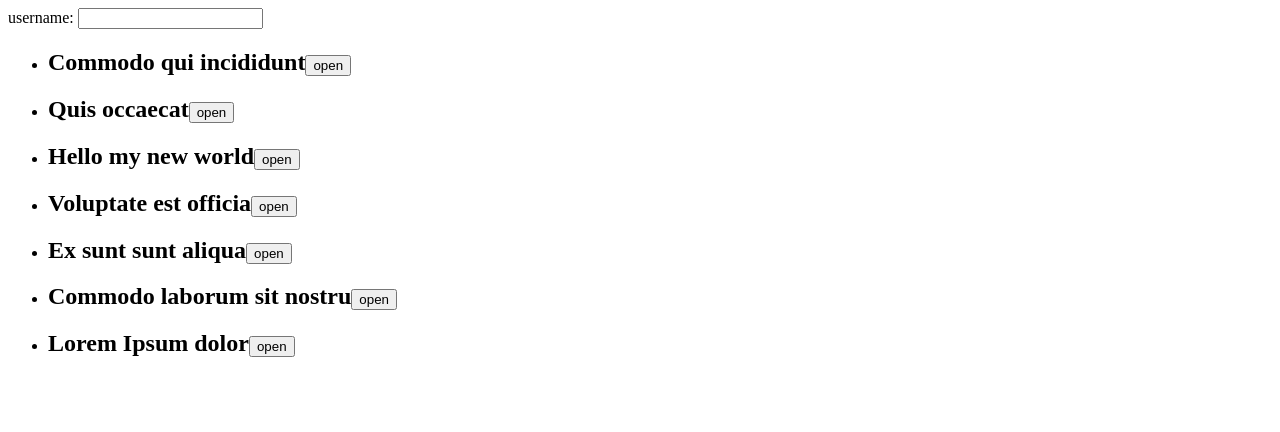
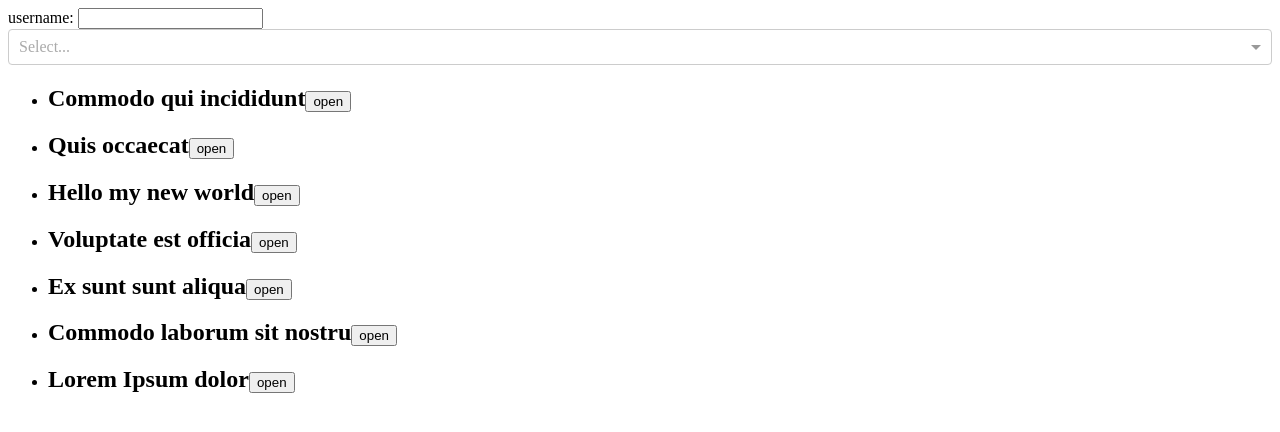
Before and after one commit to romabelka/basic-react-1902, a React (Create React App) app: page / in a window 1280 px wide. Shown: the top 432 px of the page. Built offline with nearby package versions, Linux system fonts and the light colour scheme.

Commit message:
add react-select

```diff
--- a/package.json
+++ b/package.json
@@ -6,7 +6,8 @@
     "prop-types": "^15.6.0",
     "react": "^16.2.0",
     "react-dom": "^16.2.0",
-    "react-scripts": "1.1.1"
+    "react-scripts": "1.1.1",
+    "react-select": "^1.2.1"
   },
   "scripts": {
     "start": "react-scripts start",
--- a/src/App.js
+++ b/src/App.js
@@ -3,21 +3,35 @@ import {findDOMNode} from 'react-dom'
 import ArticleList from './components/article-list'
 import Chart from './components/chart'
 import UserForm from './components/user-form'
+import Select from 'react-select'
+import 'react-select/dist/react-select.css'
 
 class App extends Component {
     static propTypes = {
 
     };
 
+    state = {
+        selected: null
+    }
+
     render() {
+        const {articles} = this.props
+        const options = articles.map(article => ({
+            label: article.title,
+            value: article.id
+        }))
         return (
             <div>
                 <UserForm />
-                <ArticleList articles = {this.props.articles} ref = {this.setListRef}/>
-                <Chart articles = {this.props.articles}/>
+                <Select options = {options} value = {this.state.selected} onChange = {this.handleSelect} multi/>
+                <ArticleList articles = {articles} ref = {this.setListRef}/>
+                <Chart articles = {articles}/>
             </div>
         )
     }
+
+    handleSelect = selected => this.setState({ selected })
 
     setListRef = ref => {
         this.listRef = ref
```
Also changed, not shown: 1 other file (tests, documents, lock files or other folders).
